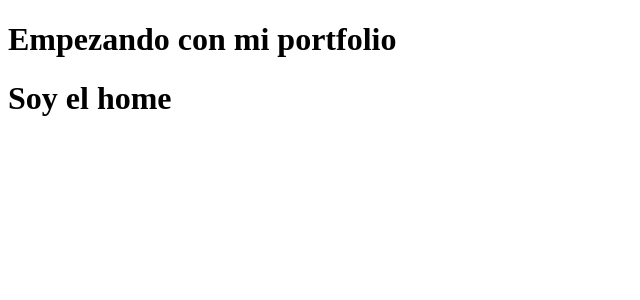
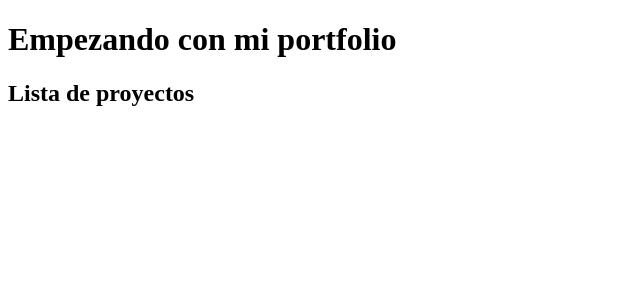
Before and after one commit to jcblastor/portfolio, an Angular app: page /proyects/list in a window 1280 px wide. Before the commit this address led to /. Shown: the top 300 px of the page, without its empty margins (0-640 px from the left). Built offline with nearby package versions, Linux system fonts and the light colour scheme.

Commit message:
added proyects.module, proyects-routing, pages list and detail, implements lazyload.

```diff
--- a/src/app/app-routing.module.ts
+++ b/src/app/app-routing.module.ts
@@ -13,6 +13,10 @@ const routes: Routes = [
     path: 'about-me',
     loadChildren: () => import('./about-me/about-me.module').then(m => m.AboutMeModule),
   },
+  {
+    path: 'proyects',
+    loadChildren: () => import('./proyects/proyects.module').then(m => m.ProyectsModule),
+  },
   { path: '**', redirectTo: '' },
 ]
 
--- /dev/null
+++ b/src/app/proyects/pages/detail/detail.component.html
@@ -0,0 +1 @@
+<h2>detalles del proyecto</h2>
--- /dev/null
+++ b/src/app/proyects/pages/list/list.component.html
@@ -0,0 +1 @@
+<h2>Lista de proyectos</h2>
```
Also changed, not shown: src/app/proyects/pages/detail/detail.component.ts (added, +10 -0 lines), src/app/proyects/pages/list/list.component.ts (added, +10 -0 lines), src/app/proyects/proyects-routing.module.ts (added, +24 -0 lines), src/app/proyects/proyects.module.ts (added, +17 -0 lines), src/app/proyects/pages/detail/detail.component.scss (added), src/app/proyects/pages/list/list.component.scss (added).
